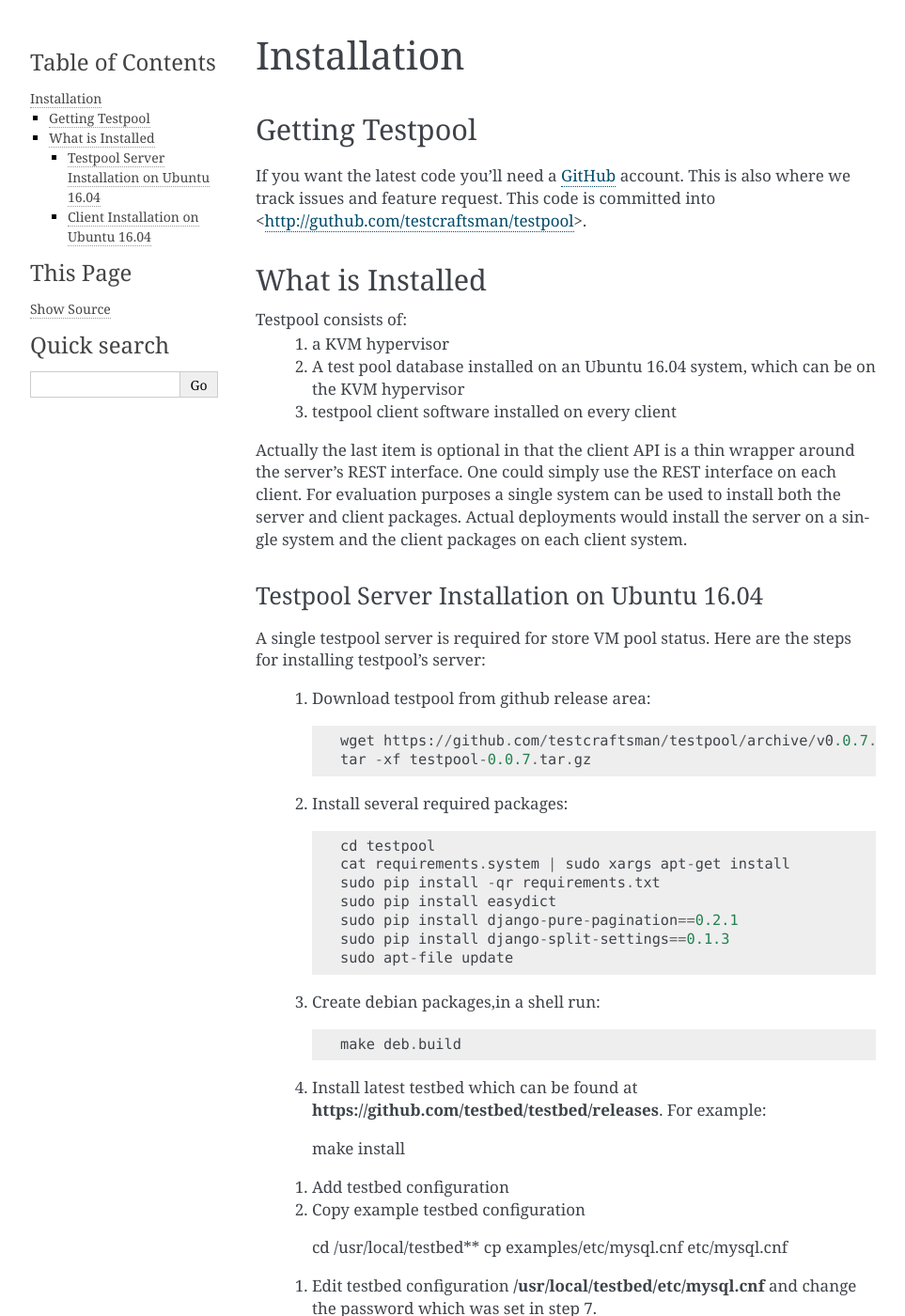
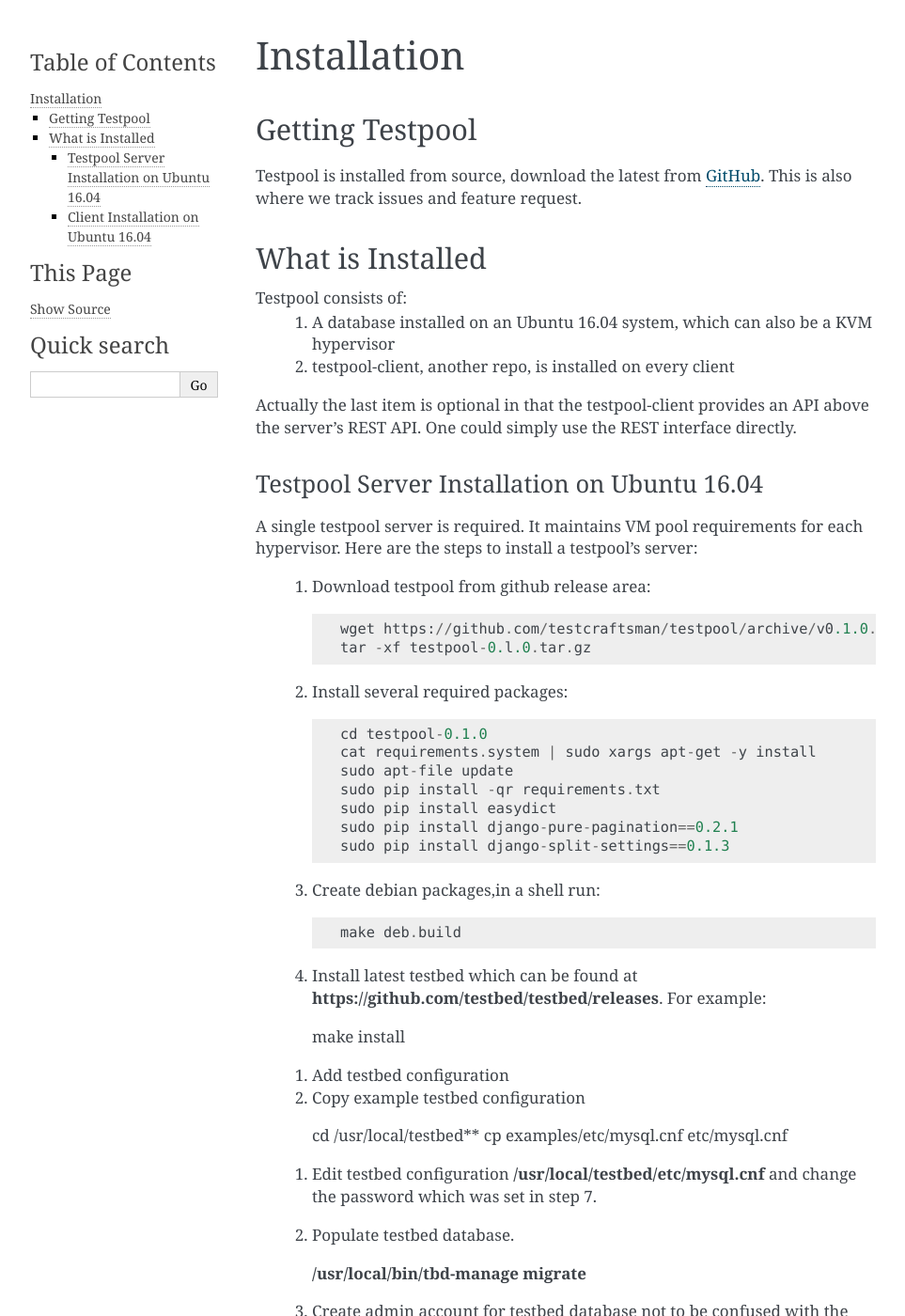
Before and after one commit to testcraftsman/testpool, a Sphinx documentation site: the page built from docs/source/installation.rst, in a window 1280 px wide and 1400 px high. Shown: the whole window at 94% size, without its empty margins (148-1111 px from the left). Built offline with Sphinx 7.4.7, drawn with Linux system fonts in a browser that asks for light colours.

Commit message:
working on installation

```diff
--- a/docs/source/installation.rst
+++ b/docs/source/installation.rst
@@ -6,43 +6,39 @@
 Getting Testpool
 ================
 
-If you want the latest code you'll need a `GitHub <http://www.github.com/>`_ account. This is also where we track issues and feature request. This code
-is committed into <http://guthub.com/testcraftsman/testpool>.
+Testpool is installed from source, download the latest from `GitHub <http://www.github.com/testcraftsman/testpool/releases>`_. This is also where we track issues and feature request.
 
 What is Installed
 =================
 
 Testpool consists of:
-  #. a KVM hypervisor
-  #. A test pool database installed on an Ubuntu 16.04 system, which can be on the
-     KVM hypervisor
-  #. testpool client software installed on every client
+  #. A database installed on an Ubuntu 16.04 system, which can also be a KVM
+     hypervisor
+  #. testpool-client, another repo, is installed on every client
 
-Actually the last item is optional in that the client API is a thin
-wrapper around the server's REST interface.  One could simply use the REST
-interface on each client. For evaluation purposes a single system can be used to install both the server and client packages. Actual deployments would install the server on a single system and the client packages on each client system.
-
+Actually the last item is optional in that the testpool-client provides an API above the server's
+REST API.  One could simply use the REST interface directly.
 
 Testpool Server Installation on Ubuntu 16.04
 --------------------------------------------
 
-A single testpool server is required for store VM pool status. Here are the
-steps for installing testpool's server:
+A single testpool server is required. It maintains VM pool requirements for each hypervisor. Here are the
+steps to install a testpool's server:
 
   #. Download testpool from github release area::
 
-      wget https://github.com/testcraftsman/testpool/archive/v0.0.7.tar.gz
-      tar -xf testpool-0.0.7.tar.gz
+      wget https://github.com/testcraftsman/testpool/archive/v0.1.0.tar.gz
+      tar -xf testpool-0.l.0.tar.gz
 
   #. Install several required packages::
 
-      cd testpool
-      cat requirements.system | sudo xargs apt-get install
+      cd testpool-0.1.0
+      cat requirements.system | sudo xargs apt-get -y install
+      sudo apt-file update
       sudo pip install -qr requirements.txt
       sudo pip install easydict
       sudo pip install django-pure-pagination==0.2.1
       sudo pip install django-split-settings==0.1.3
-      sudo apt-file update
 
   #. Create debian packages,in  a shell run::
 
--- a/docs/source/quickstart.rst
+++ b/docs/source/quickstart.rst
@@ -35,8 +35,8 @@
     hypervisor
 
 For the rest of this guide, we'll assume the user tadmin with password
-as 'password'. Since testpool will be installed on the hypervisor, so the IP
- address used is localhost.
+'password'. Since testpool is installed on the hypervisor, the IP address used is
+localhost.
 
 Now a single VM is required which represents the template that is managed
 and cloned by Testpool. Using virt-manager, these instructions will create
```
Also changed, not shown: 1 other file.
